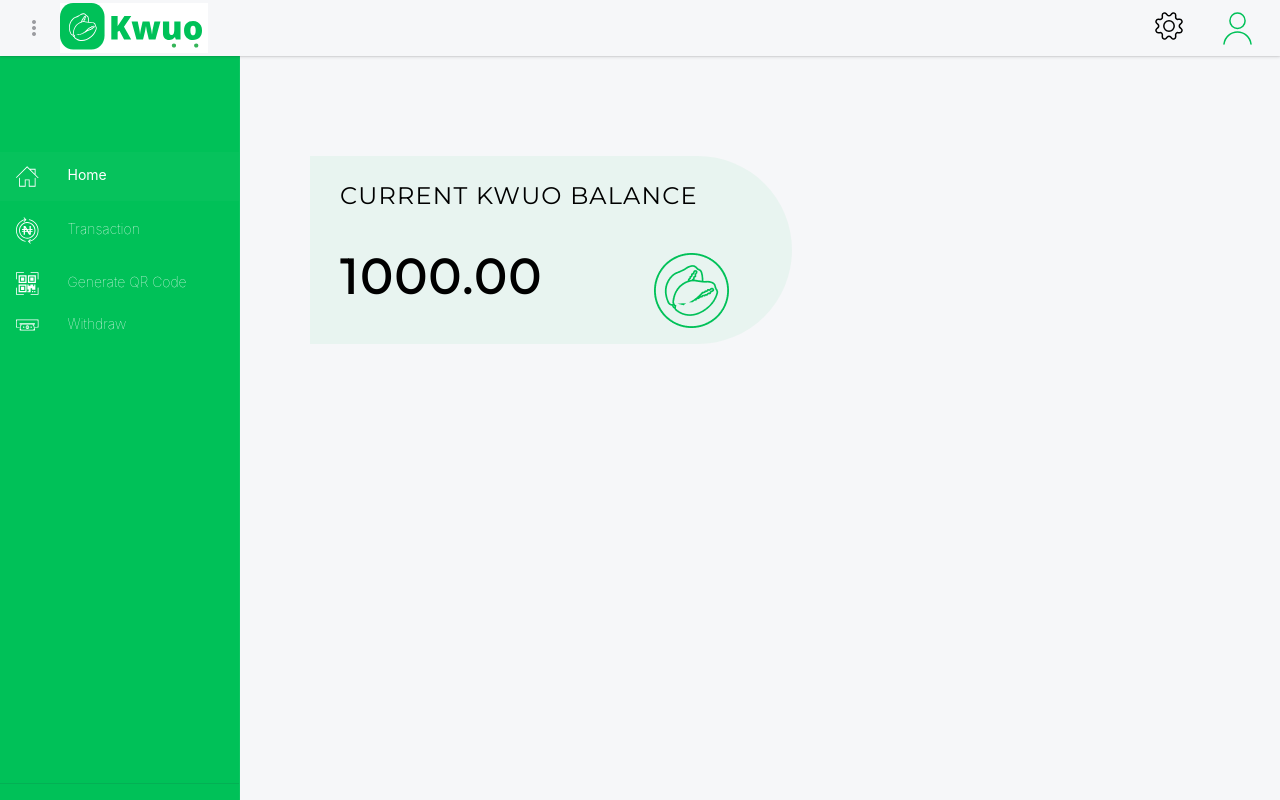
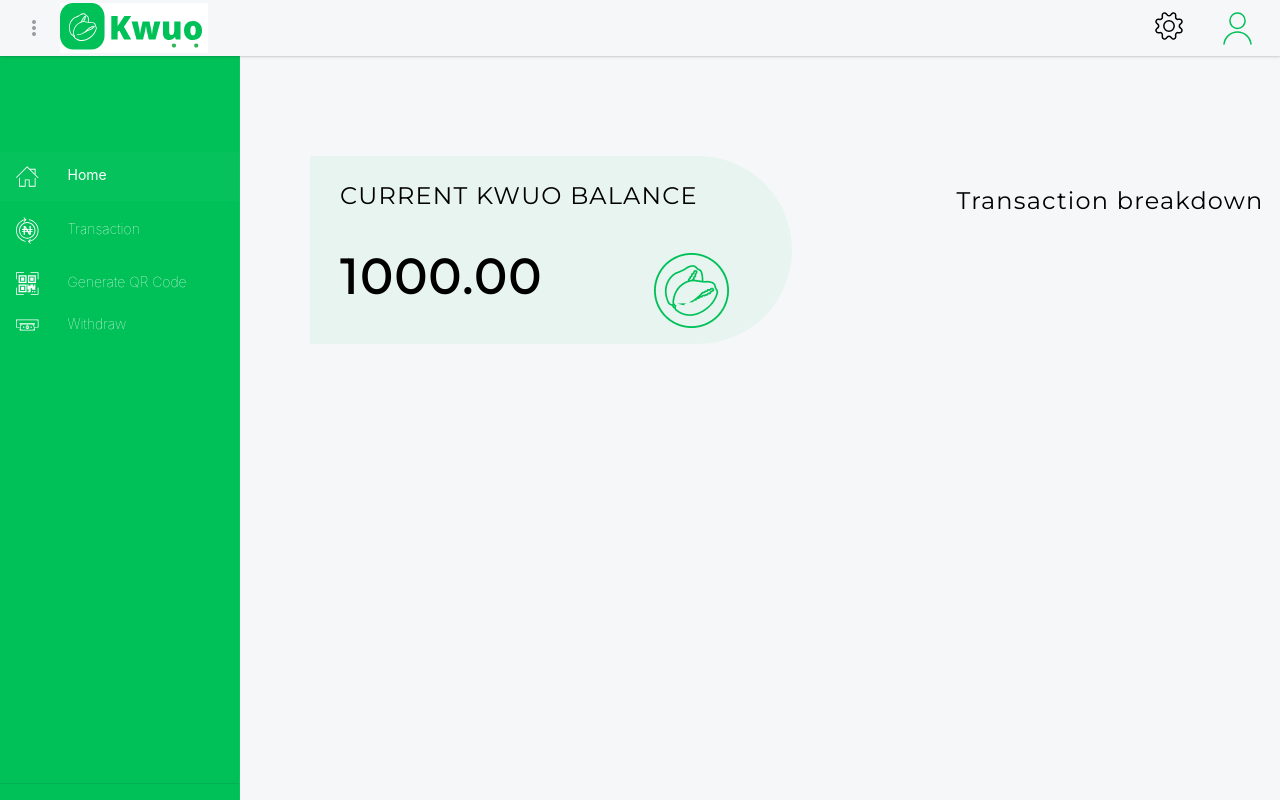
Before and after one commit to talk2coded/kwuo-merchant-app, a React (Create React App) app: page /home in a window 1280 px wide. Built offline with nearby package versions, Linux system fonts and the light colour scheme.

Commit message:
latest commit

```diff
--- a/src/components/home-component/home.component.css
+++ b/src/components/home-component/home.component.css
@@ -21,7 +21,6 @@
     font-size: 48px;
     line-height: 59px;
     text-align: left;
-
     letter-spacing: 0.05em;
     margin-top: 30px;
     color: #000000;
@@ -51,6 +50,35 @@
     opacity:1;
     margin-left: 30px;
 }
+.trans-brk-dwn{
+    margin-top: 30px;
+}
+
+.trans-brk-dwn h5{
+    font-family: Montserrat;
+    font-style: normal;
+    font-weight: 500;
+    font-size: 24px;
+    line-height: 29px;
+    letter-spacing: 0.05em;
+
+    color: #000000;
+}
+
+
+
+.trans-brk-dwn h6{
+    font-family: Montserrat;
+    font-style: normal;
+    font-weight: normal;
+    font-size: 18px;
+    line-height: 22px;
+    /* identical to box height */
+
+    letter-spacing: 0.05em;
+
+    color: #000000;
+}
 
 @media (min-width: 768px){
     div.kwuo-balance{
@@ -62,6 +90,11 @@
         margin-right: -100px;
     }
 
+    div.trans-brk-dwn{
+        margin-left: 300px;
+    }
+
+
 
 }
 
--- a/src/components/home-component/home.component.jsx
+++ b/src/components/home-component/home.component.jsx
@@ -8,8 +8,8 @@ const HomeComponent = () => (
 
 
        <div className="container-fluid home-comp">
-       <div className="cont row">
-           <div className="col-md-6">
+       <div className="row">
+           <div className="col-lg-6">
                <div className="kwuo-balance">
                <div className="bg1"></div>
                <div className="bg2">
@@ -23,7 +23,11 @@ const HomeComponent = () => (
                </div>
            </div>
 
-           <div className="col-md-6"></div>
+           <div className="col-lg-6">
+               <div className="kwuo-balance trans-brk-dwn h5">
+                <h5>Transaction breakdown</h5>
+               </div>
+           </div>
        </div>
    </div>
 
--- a/src/components/register-form/register-form.css
+++ b/src/components/register-form/register-form.css
@@ -3,8 +3,8 @@ div.reg-form{
 }
 
 .reg-header{
-text-align: left;
-   width: auto;
+  text-align: left;
+  width: auto;
   height: 44px;
   font-family: Montserrat;
   font-style: normal;
```
